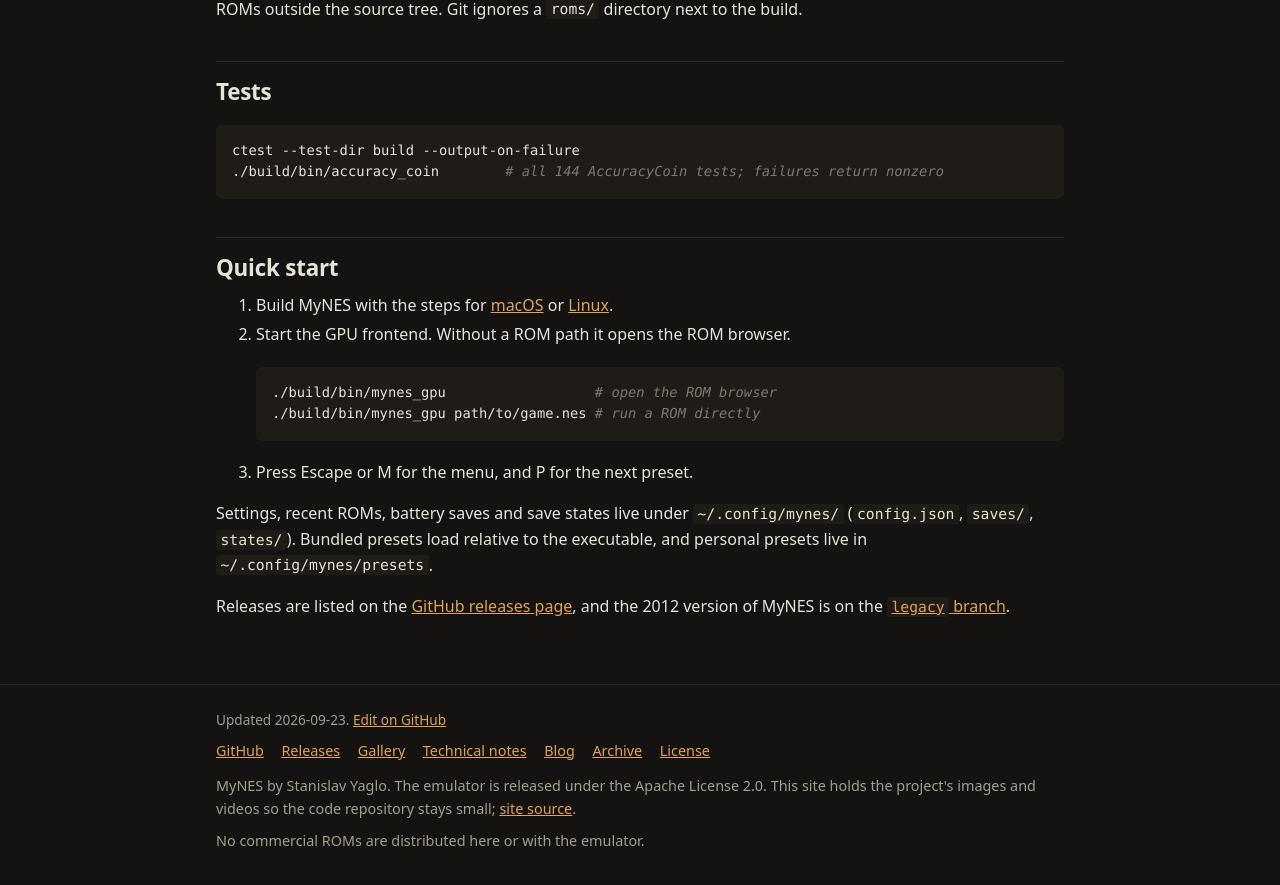
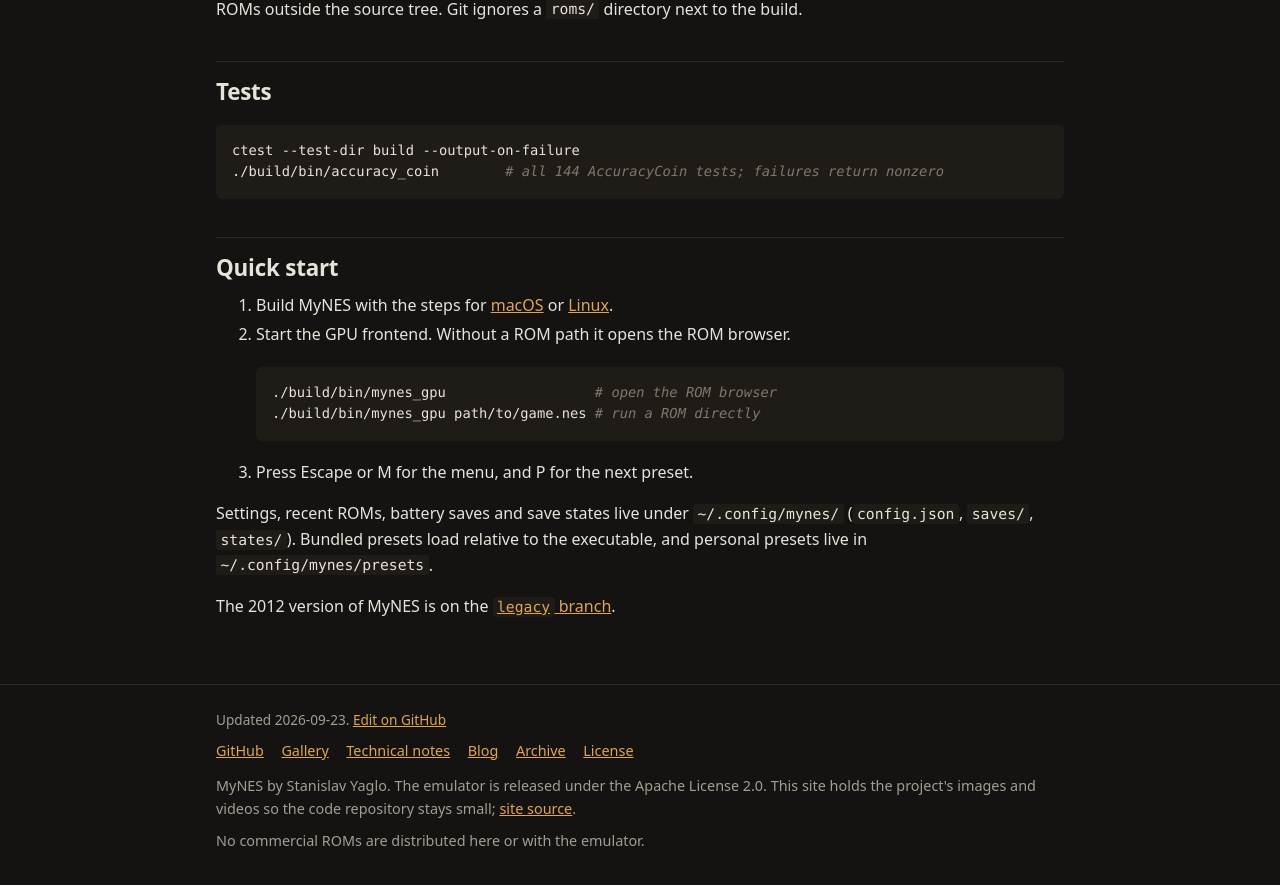
Before and after one commit to yaglo/mynes-web, a Jekyll site: the page built from download.md, in a window 1280 px wide and 900 px high, scrolled down 2090 px. Shown: the top 885 px of the window. Built offline with Jekyll 4.4.1, drawn with Linux system fonts in a browser that asks for light colours.

Commit message:
Link the GitHub releases page only once a release is published
The code repository has no releases yet, so the footer link and the
Download page's "Releases are listed on the GitHub releases page" sent
readers to an empty page. Both now depend on the release date in
_data/release.yml, like the release line.

```diff
--- a/_data/release.yml
+++ b/_data/release.yml
@@ -2,7 +2,8 @@
 # version is the code's CMake project version. date (YYYY-MM-DD), commit
 # (7 characters), notes (URL of the release notes) and platforms (list, for
 # the home page's download button) are set when the release is published on
-# GitHub; until then the footer and the home page name no release.
+# GitHub; until then the footer, the home page and the download page name
+# no release and do not link the GitHub releases page.
 # files lists the release assets for the download page, one entry per file:
 #   - platform: macOS      (macOS or Linux; the page has one section each)
 #     name: mynes-<version>-macos-arm64.tar.xz
--- a/_layouts/default.html
+++ b/_layouts/default.html
@@ -41,7 +41,9 @@
 {%- endif %}
     <nav aria-label="Footer">
       <a href="{{ site.project.code_repo }}">GitHub</a>
+{%- if site.data.release.date %}
       <a href="{{ site.project.releases }}">Releases</a>
+{%- endif %}
       <a href="{{ '/gallery/' | relative_url }}">Gallery</a>
       <a href="{{ '/notes/' | relative_url }}">Technical notes</a>
       <a href="{{ '/blog/' | relative_url }}">Blog</a>
```
Also changed, not shown: download.md (+1 -1 lines).
